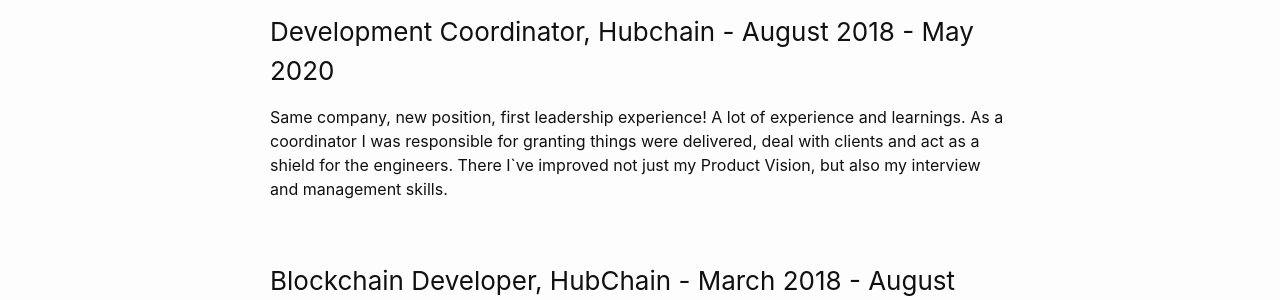
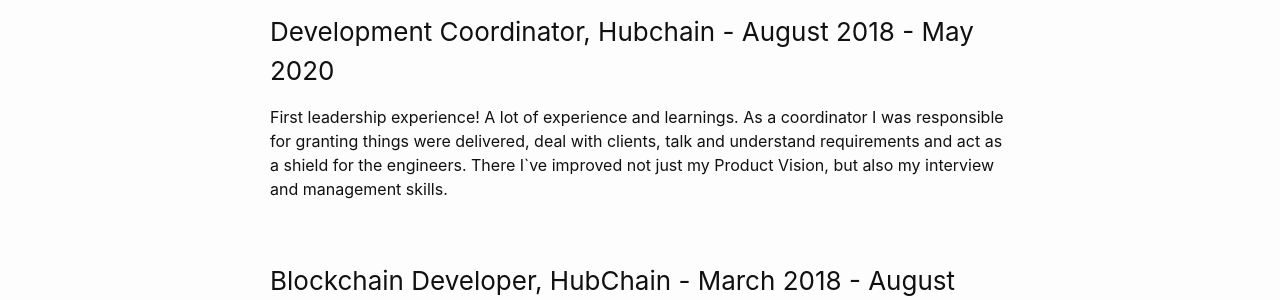
Before and after one commit to TotoruOps/blog, a Jekyll site: the page built from about.md, in a window 1280 px wide. Shown: the part 929-1229 px from the top of the page. Built offline with Jekyll 4.4.1, drawn with Linux system fonts in a browser that asks for light colours; emoji names are drawn with the system emoji font.

Commit message:
about: review

```diff
--- a/about.md
+++ b/about.md
@@ -23,7 +23,7 @@ I joined the former DevOps squad to help evolve ClickBus's Infrastructure. There
 
 ### Development Coordinator, Hubchain - August 2018 - May 2020
 
-Same company, new position, first leadership experience! A lot of experience and learnings. As a coordinator I was responsible for granting things were delivered, deal with clients and act as a shield for the engineers. There I`ve improved not just my Product Vision, but also my interview and management skills.
+First leadership experience! A lot of experience and learnings. As a coordinator I was responsible for granting things were delivered, deal with clients, talk and understand requirements and act as a shield for the engineers. There I`ve improved not just my Product Vision, but also my interview and management skills.
 
 ### Blockchain Developer, HubChain - March 2018 - August 2018
 
```
